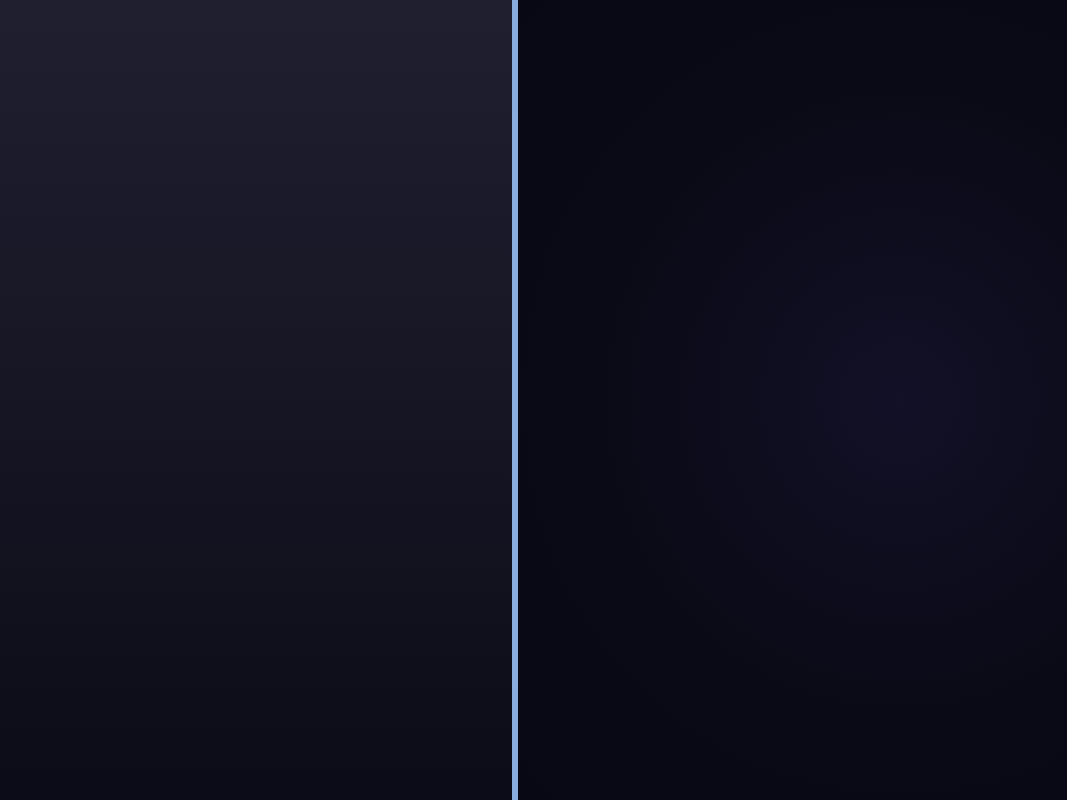
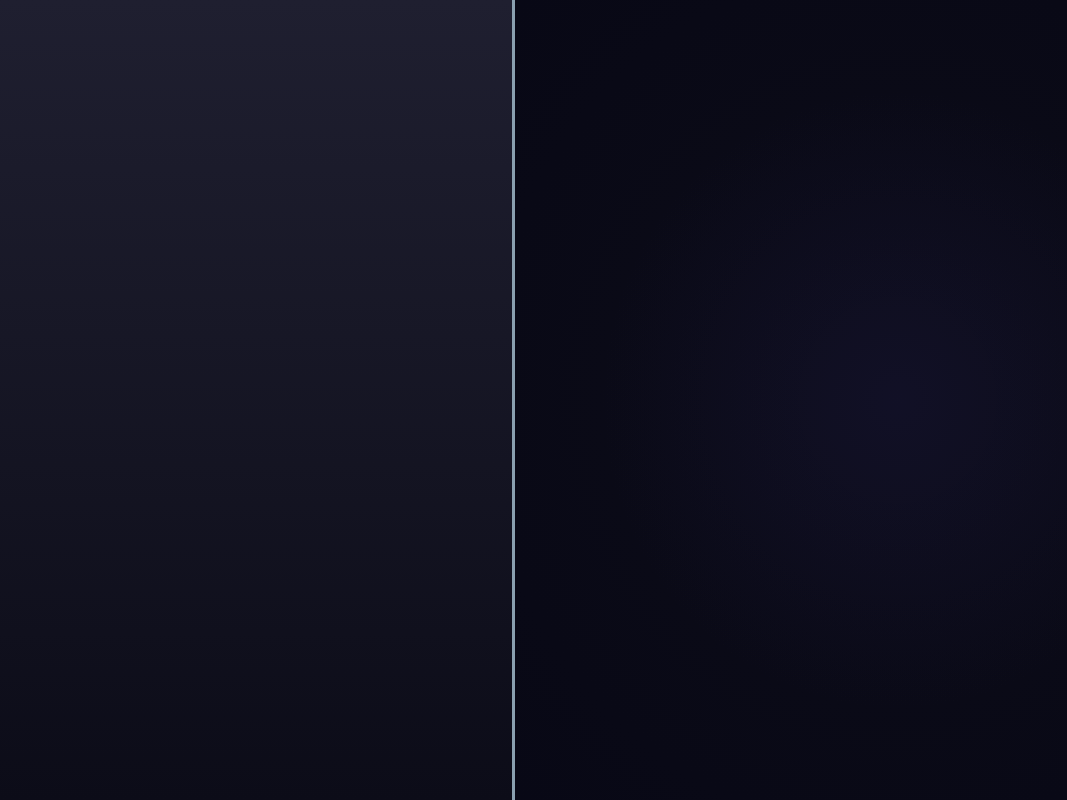
Before and after one commit to arthurlovekin/rotation-visualizer, a plain HTML site: page index.html in a window 1280 px wide. Shown: the whole page, without its empty margins (0-1067 px from the left). Drawn offline with Linux system fonts and the light colour scheme.

Commit message:
make resize handle thinner

```diff
--- a/index.html
+++ b/index.html
@@ -162,9 +162,9 @@
         font-size: 1.0em;
       }
       .resize-handle {
-        flex: 0 0 6px;
+        flex: 0 0 3px;
         cursor: col-resize;
-        background: var(--border-strong);
+        background: var(--color-secondary);
         transition: background 0.15s ease;
       }
       .resize-handle:hover {
```
